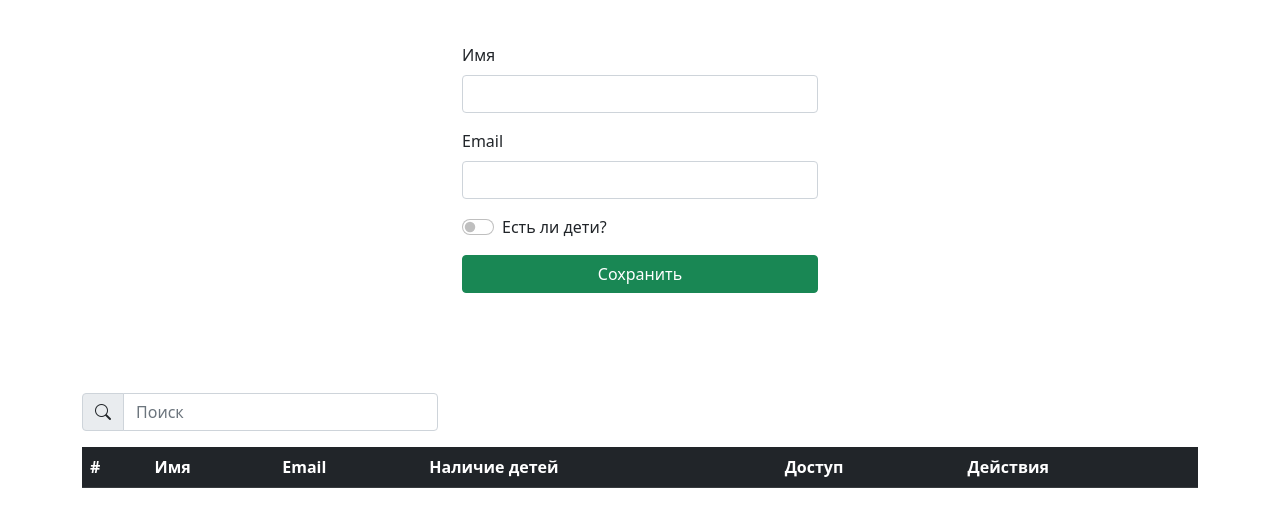
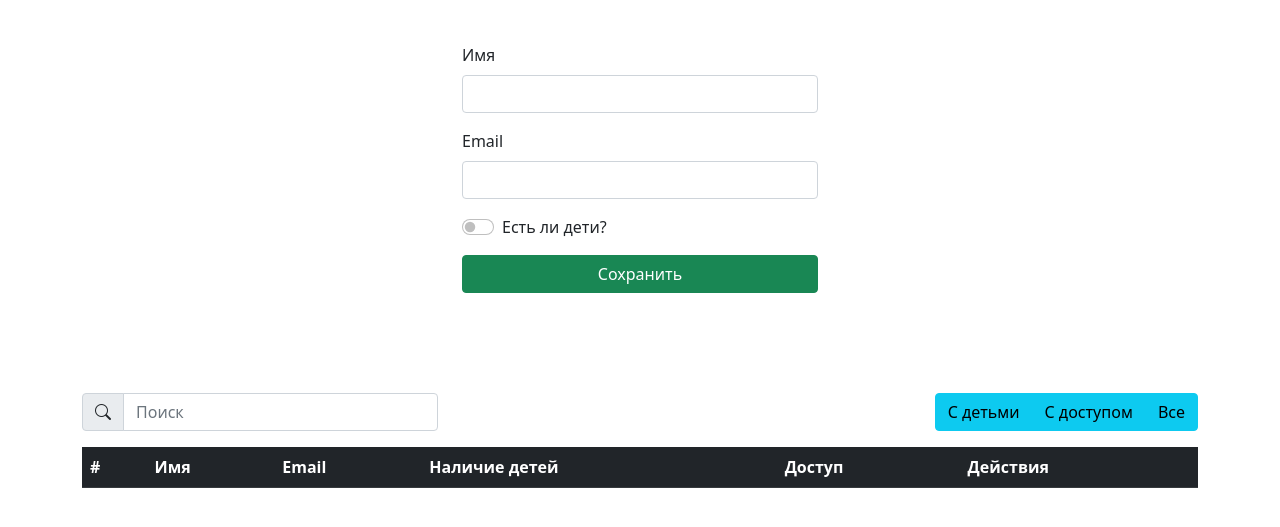
Before and after one commit to Velmoren/json-server-test, a website: page index.html in a window 1280 px wide. Shown: the part 63-590 px from the top of the page. Drawn offline with nearby package versions, Linux system fonts and the light colour scheme; no server answers.

Commit message:
add filters

```diff
--- a/db/db.json
+++ b/db/db.json
@@ -12,7 +12,7 @@
       "name": "Jacob",
       "email": "thornton@gmail.com",
       "children": false,
-      "permissions": true
+      "permissions": false
     },
     {
       "name": "Alex",
--- a/index.html
+++ b/index.html
@@ -50,8 +50,8 @@
 
         <section class="section-table">
             <div class="container">
-                <div class="row mb-3">
-                    <div class="col col-12 col-lg-4 col-md-6">
+                <div class="row mb-3 d-flex justify-content-between">
+                    <div class="col col-12 col-lg-4 col-md-6 mb-3 mb-lg-0">
                         <div class="input-group flex-nowrap">
                             <span class="input-group-text" id="search-input-group">
                                 <i class="bi-search"></i>
@@ -63,6 +63,13 @@
                             aria-label="Поиск"
                             id="search-input"
                             aria-describedby="search-input-group">
+                          </div>
+                    </div>
+                    <div class="col col-12 col-lg-4 col-md-6 d-flex justify-content-end">
+                        <div class="btn-group" role="group" aria-label="Basic example">
+                            <button type="button" class="btn btn-info" id="btn-isChildren">С детьми</button>
+                            <button type="button" class="btn btn-info" id="btn-isPermissions">С доступом</button>
+                            <button type="button" class="btn btn-info" id="btn-isAll">Все</button>
                           </div>
                     </div>
                 </div>
```
